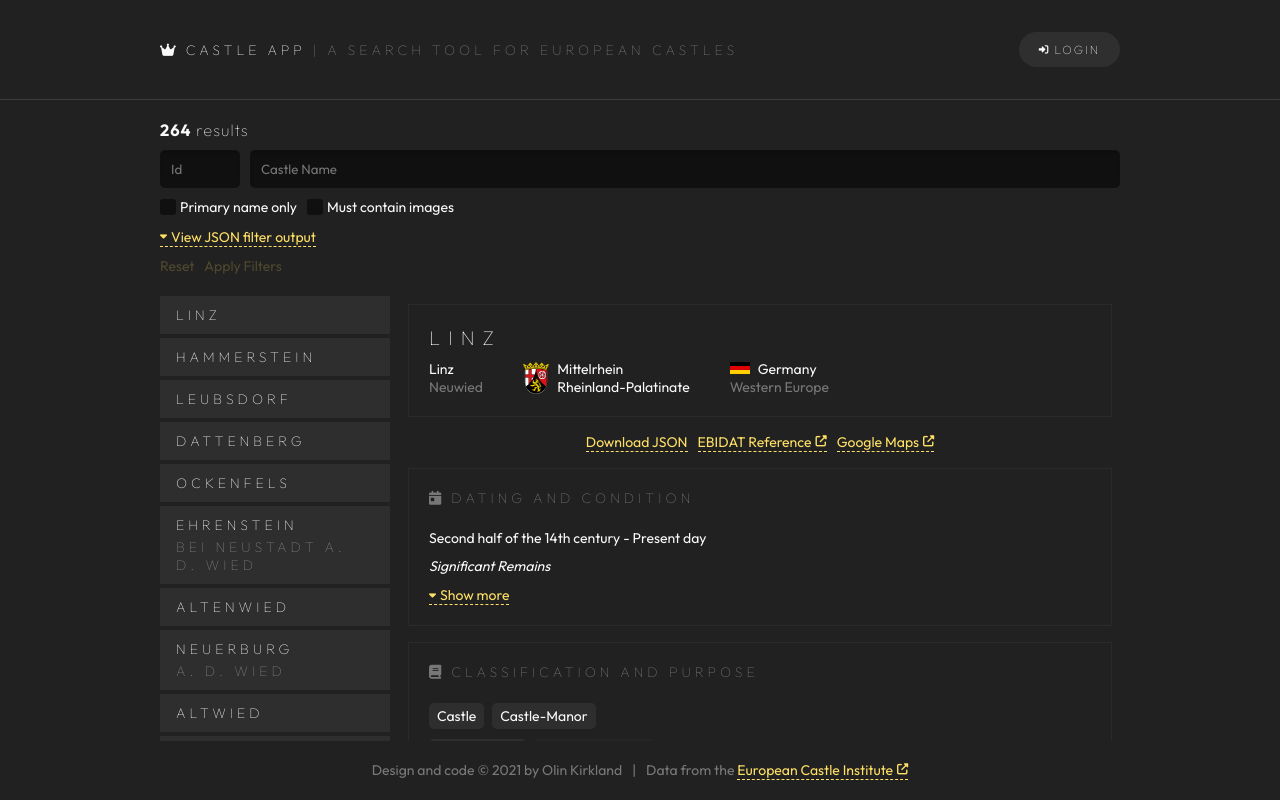
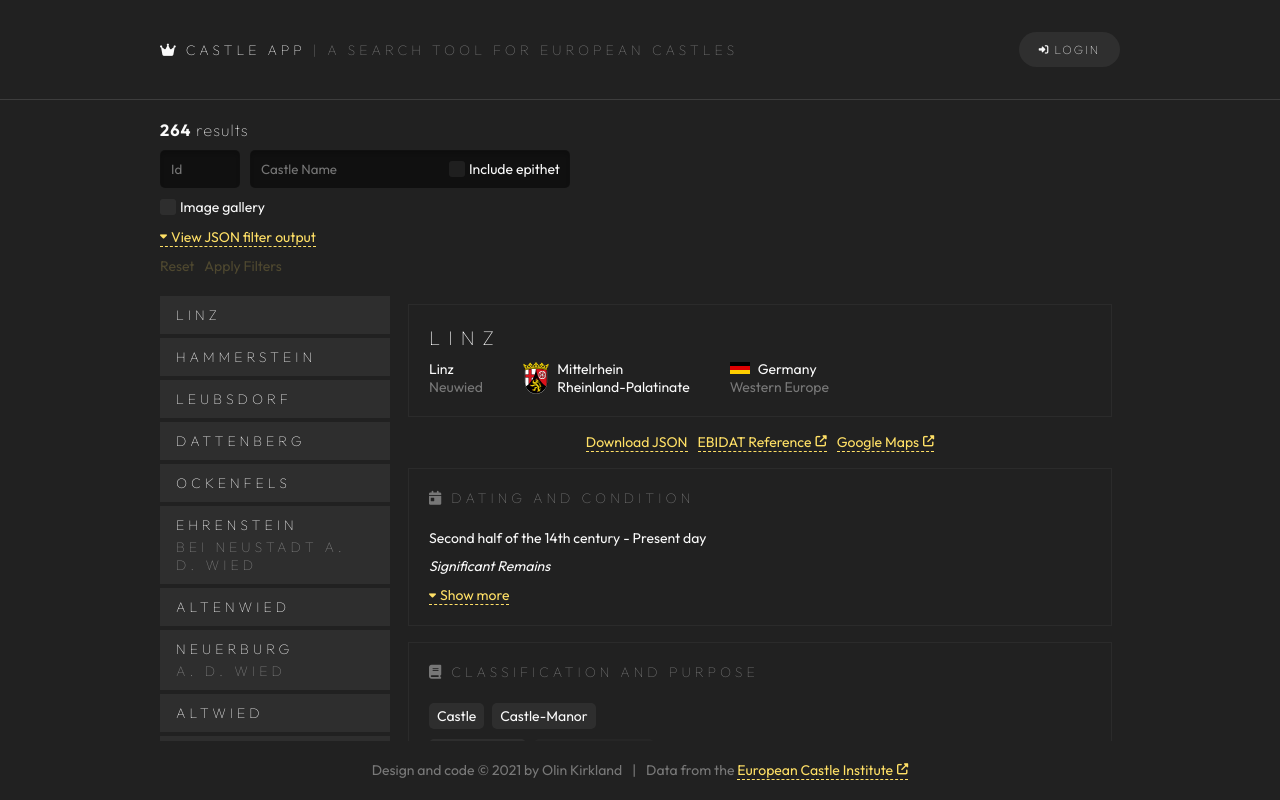
Before and after one commit to olinkirkland/castle-app, a React (Create React App) app: page / in a window 1280 px wide. Built offline with nearby package versions, Linux system fonts and the light colour scheme; some icons are missing.

Commit message:
Styling/renaming secondary incl.

```diff
--- a/src/App.tsx
+++ b/src/App.tsx
@@ -34,7 +34,8 @@ function App() {
       let b = true;
 
       if (filter.name.length > 0)
-        if (!matchesName(c, filter.name, filter.primaryNameOnly)) b = false;
+        if (!matchesName(c, filter.name, filter.includeSecondaryName))
+          b = false;
 
       if (filter.mustHaveImages)
         if (!c.gallery || c.gallery.length === 0) b = false;
@@ -46,9 +47,13 @@ function App() {
     setCastles(results);
   }, [allCastles, filter]);
 
-  function matchesName(c: Castle, text: string, primaryOnly: boolean): boolean {
+  function matchesName(
+    c: Castle,
+    text: string,
+    includeSecondary: boolean
+  ): boolean {
     let str: string = c.name.primary;
-    if (!primaryOnly && c.name.secondary) str += c.name.secondary;
+    if (includeSecondary && c.name.secondary) str += c.name.secondary;
     return str.toLowerCase().includes(text.toLowerCase());
   }
 
--- a/src/SearchFilter.tsx
+++ b/src/SearchFilter.tsx
@@ -1,6 +1,6 @@
 export interface SearchFilter {
   name: string;
-  primaryNameOnly: boolean;
+  includeSecondaryName: boolean;
   mustHaveImages: boolean;
   id: string;
 }
--- a/src/assets/css/styles.css
+++ b/src/assets/css/styles.css
@@ -71,21 +71,6 @@ input[type='text'] {
   transition: all 0.3s;
   color: var(--primary); }
 
-.icon-frame {
-  display: flex;
-  justify-content: center;
-  align-items: center;
-  width: 1.6rem;
-  height: 1.6rem;
-  color: var(--primary);
-  border-radius: 3px;
-  background-color: var(--darker);
-  transition: all 0.3s;
-  font-size: 1rem; }
-
-.icon-frame:hover {
-  background-color: var(--dark); }
-
 input[type='text']:focus {
   outline: none;
   border: 1px solid var(--primary-muted); }
@@ -95,6 +80,19 @@ input[type='text']:focus {
   display: flex;
   gap: 0.4rem;
   align-items: center; }
+  .checkbox .icon-frame {
+    display: flex;
+    justify-content: center;
+    align-items: center;
+    width: 1.6rem;
+    height: 1.6rem;
+    color: var(--primary);
+    border-radius: 3px;
+    background-color: var(--light);
+    transition: all 0.3s;
+    font-size: 1rem; }
+  .checkbox .icon-frame:hover {
+    background-color: var(--lighter); }
 
 li {
   list-style: none; }
@@ -241,6 +239,14 @@ section#details {
   flex-direction: column;
   gap: 0.4rem; }
 
+.inputWithCheckbox {
+  position: relative; }
+  .inputWithCheckbox .checkbox {
+    position: absolute;
+    right: 1rem;
+    top: 50%;
+    transform: translateY(-50%); }
+
 .search {
   display: flex;
   flex-direction: column;
@@ -255,6 +261,8 @@ section#details {
       flex-grow: 1; }
     .search .filters .filter-short {
       width: 8rem; }
+    .search .filters .filter-long {
+      width: 32rem; }
   .search .submit-box {
     display: flex;
     gap: 1rem; }
--- a/src/assets/scss/styles.scss
+++ b/src/assets/scss/styles.scss
@@ -82,23 +82,6 @@ input[type='text'] {
   color: var(--primary);
 }
 
-.icon-frame {
-  display: flex;
-  justify-content: center;
-  align-items: center;
-  width: 1.6rem;
-  height: 1.6rem;
-  color: var(--primary);
-  border-radius: 3px;
-  background-color: var(--darker);
-  transition: all 0.3s;
-  font-size: 1rem;
-}
-
-.icon-frame:hover {
-  background-color: var(--dark);
-}
-
 input[type='text']:focus {
   outline: none;
   border: 1px solid var(--primary-muted);
@@ -109,6 +92,23 @@ input[type='text']:focus {
   display: flex;
   gap: 0.4rem;
   align-items: center;
+
+  .icon-frame {
+    display: flex;
+    justify-content: center;
+    align-items: center;
+    width: 1.6rem;
+    height: 1.6rem;
+    color: var(--primary);
+    border-radius: 3px;
+    background-color: var(--light);
+    transition: all 0.3s;
+    font-size: 1rem;
+  }
+
+  .icon-frame:hover {
+    background-color: var(--lighter);
+  }
 }
 
 li {
@@ -298,6 +298,16 @@ section#details {
 }
 
 // SEARCH & FILTERS
+.inputWithCheckbox {
+  position: relative;
+  .checkbox {
+    position: absolute;
+    right: 1rem;
+    top: 50%;
+    transform: translateY(-50%);
+  }
+}
+
 .search {
   display: flex;
   flex-direction: column;
@@ -318,6 +328,10 @@ section#details {
     .filter-short {
       width: 8rem;
       // width: 32rem;
+    }
+
+    .filter-long {
+      width: 32rem;
     }
   }
 
--- a/src/components/Search.tsx
+++ b/src/components/Search.tsx
@@ -10,7 +10,7 @@ type Props = {
 
 const defaultFilter: SearchFilter = {
   name: '',
-  primaryNameOnly: false,
+  includeSecondaryName: false,
   mustHaveImages: false,
   id: ''
 };
@@ -48,8 +48,9 @@ function Search({ applyFilter, resultsCount }: Props) {
             });
           }}
         />
+        <div className="inputWithCheckbox">
           <input
-          className="filter-full"
+            className="filter-long"
             type="text"
             placeholder="Castle Name"
             value={filter.name}
@@ -59,19 +60,20 @@ function Search({ applyFilter, resultsCount }: Props) {
               });
             }}
           />
+          <Checkbox
+            text="Include epithet"
+            value={filter.includeSecondaryName}
+            checked={(b: boolean) => {
+              setFilter((prev) => {
+                return { ...prev, includeSecondaryName: b };
+              });
+            }}
+          />
+        </div>
       </div>
       <div className="filters">
         <Checkbox
-          text="Primary name only"
-          value={filter.primaryNameOnly}
-          checked={(b: boolean) => {
-            setFilter((prev) => {
-              return { ...prev, primaryNameOnly: b };
-            });
-          }}
-        />
-        <Checkbox
-          text="Must contain images"
+          text="Image gallery"
           value={filter.mustHaveImages}
           checked={(b: boolean) => {
             setFilter((prev) => {
```
Also changed, not shown: analyze.js (+9 -9 lines), 1 other file (tests, documents, lock files or other folders). Lines whose indentation alone changed are shown as unchanged.
